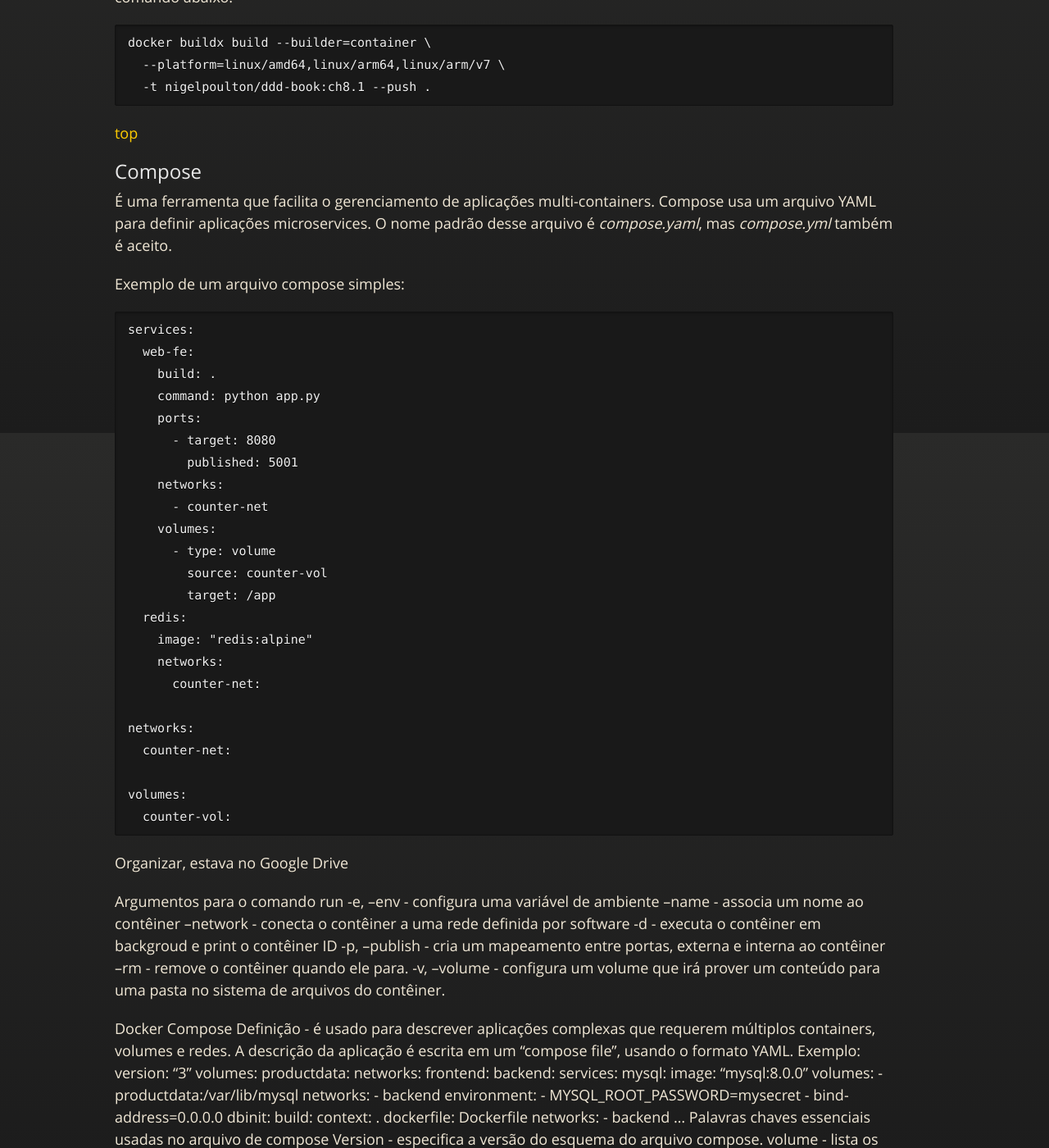
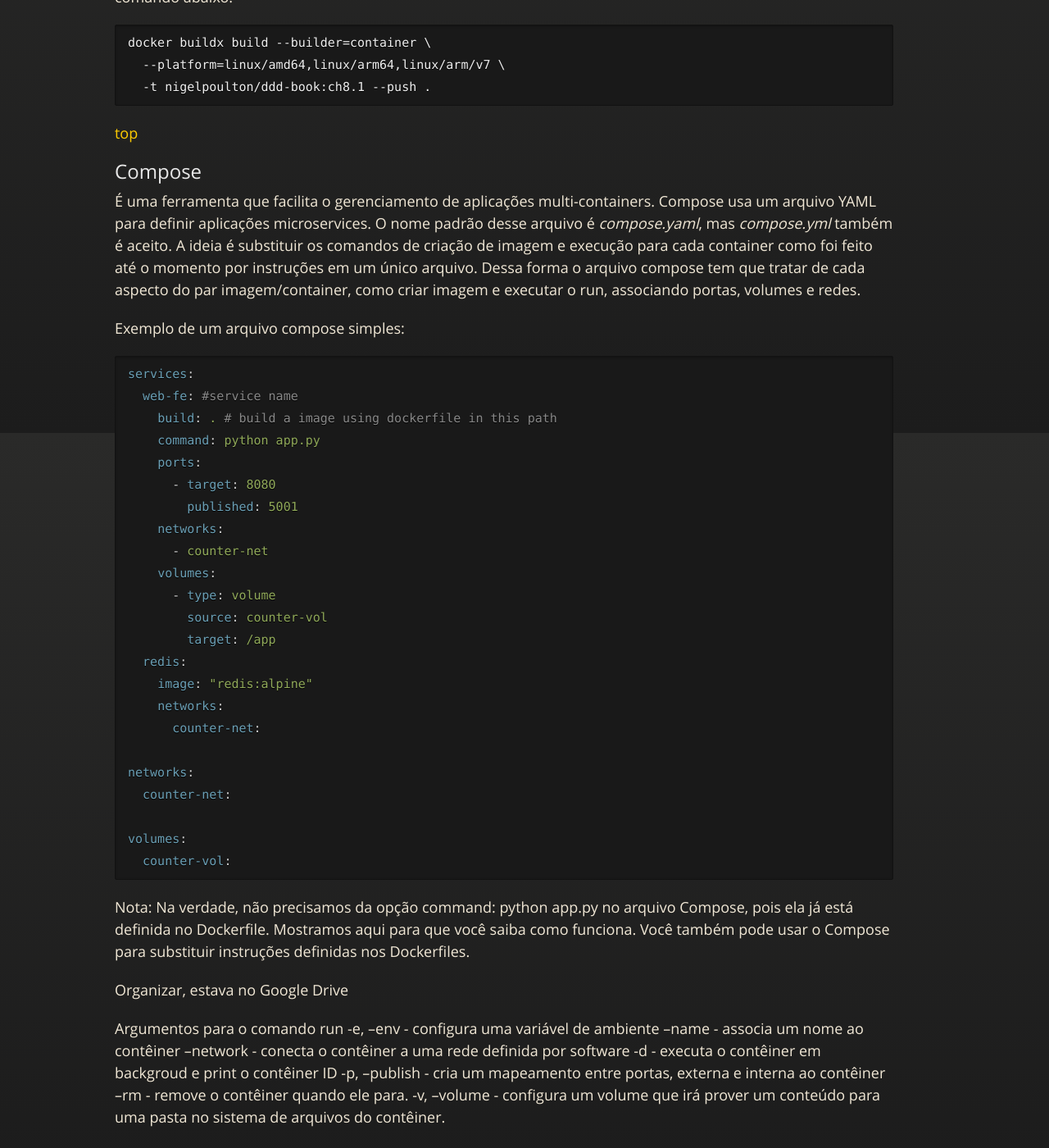
Before and after one commit to JeannAndrade/jeannandrade.github.io, a Jekyll site: the page built from content/docker/index.md, in a window 1280 px wide and 1400 px high, scrolled down 12972 px. Shown: the whole window at 82% size. Built offline with Jekyll 4.4.1, drawn with Linux system fonts in a browser that asks for light colours; our own code applies the rules of GitHub Pages for plain Markdown files.

Commit message:
correções de layout

````diff
--- a/Gemfile
+++ b/Gemfile
@@ -4,5 +4,6 @@ source "https://rubygems.org"
 
 gem "kramdown-parser-gfm"
 gem "webrick"
+gem "jekyll-remote-theme"
 
 gemspec
--- a/content/docker/index.md
+++ b/content/docker/index.md
@@ -375,14 +375,14 @@ docker buildx build --builder=container \
 
 ## Compose
 
-É uma ferramenta que facilita o gerenciamento de aplicações multi-containers. Compose usa um arquivo YAML para definir aplicações microservices. O nome padrão desse arquivo é *compose.yaml*, mas *compose.yml* também é aceito.
+É uma ferramenta que facilita o gerenciamento de aplicações multi-containers. Compose usa um arquivo YAML para definir aplicações microservices. O nome padrão desse arquivo é *compose.yaml*, mas *compose.yml* também é aceito. A ideia é substituir os comandos de criação de imagem e execução para cada container como foi feito até o momento por instruções em um único arquivo. Dessa forma o arquivo compose tem que tratar de cada aspecto do par imagem/container, como criar imagem e executar o run, associando portas, volumes e redes.
 
 Exemplo de um arquivo compose simples:
 
-```docker
+```yaml
 services:
-  web-fe:
-    build: .
+  web-fe: #service name
+    build: . # build a image using dockerfile in this path
     command: python app.py
     ports:
       - target: 8080
@@ -404,6 +404,8 @@ networks:
 volumes:
   counter-vol:
 ```
+
+Nota: Na verdade, não precisamos da opção command: python app.py no arquivo Compose, pois ela já está definida no Dockerfile. Mostramos aqui para que você saiba como funciona. Você também pode usar o Compose para substituir instruções definidas nos Dockerfiles.
 
 Organizar, estava no Google Drive
 
````
Also changed, not shown: content/docker/como_instalar/index.md (+4 -0 lines), content/docker/dockerfiles/aspnet6_no_db.md (+4 -0 lines), content/docker/dockerfiles/node_no_db.md (+4 -0 lines), content/docker/hands_on/index.md (+4 -0 lines), content/docker/imagens_aspnetcore/index.md (+4 -0 lines).
